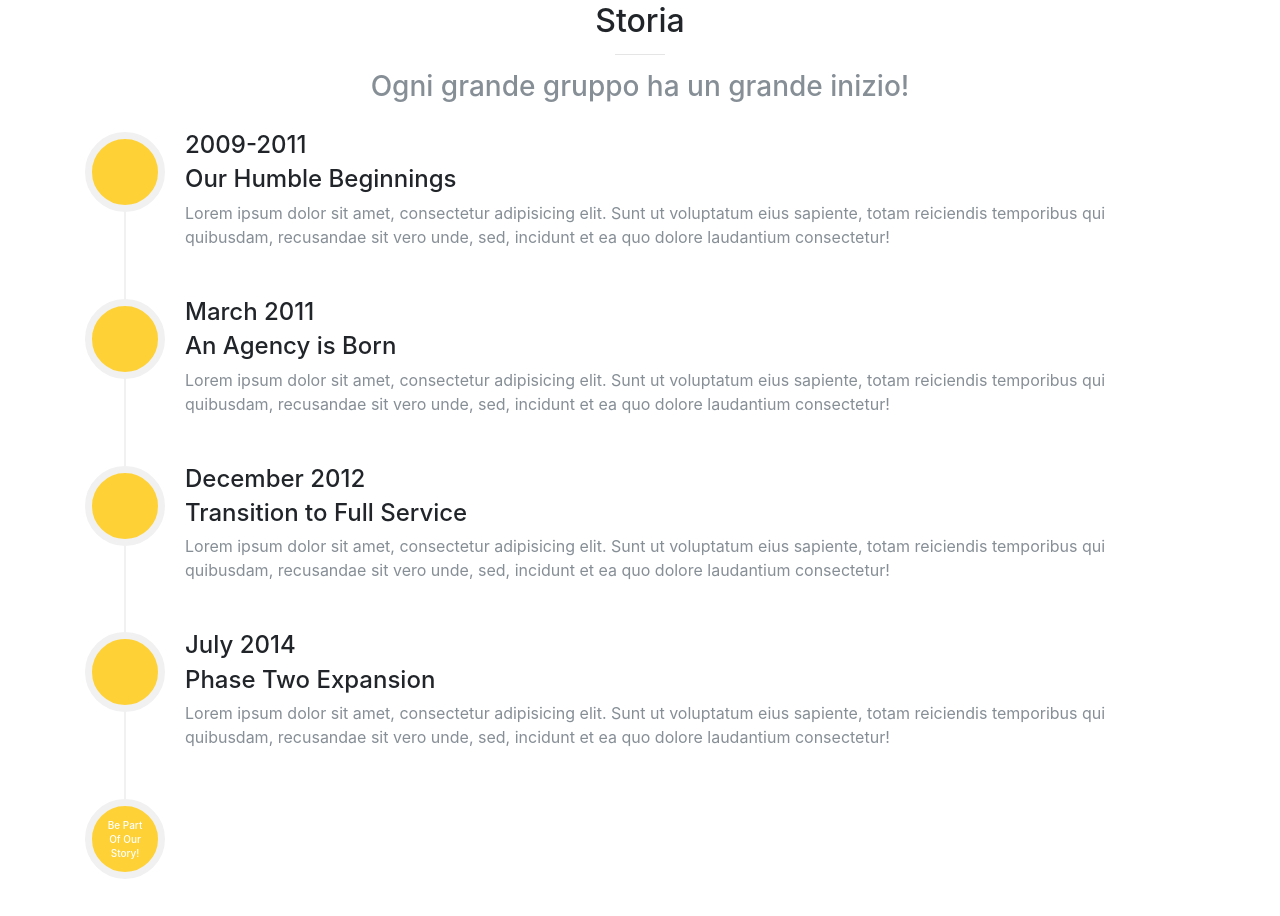
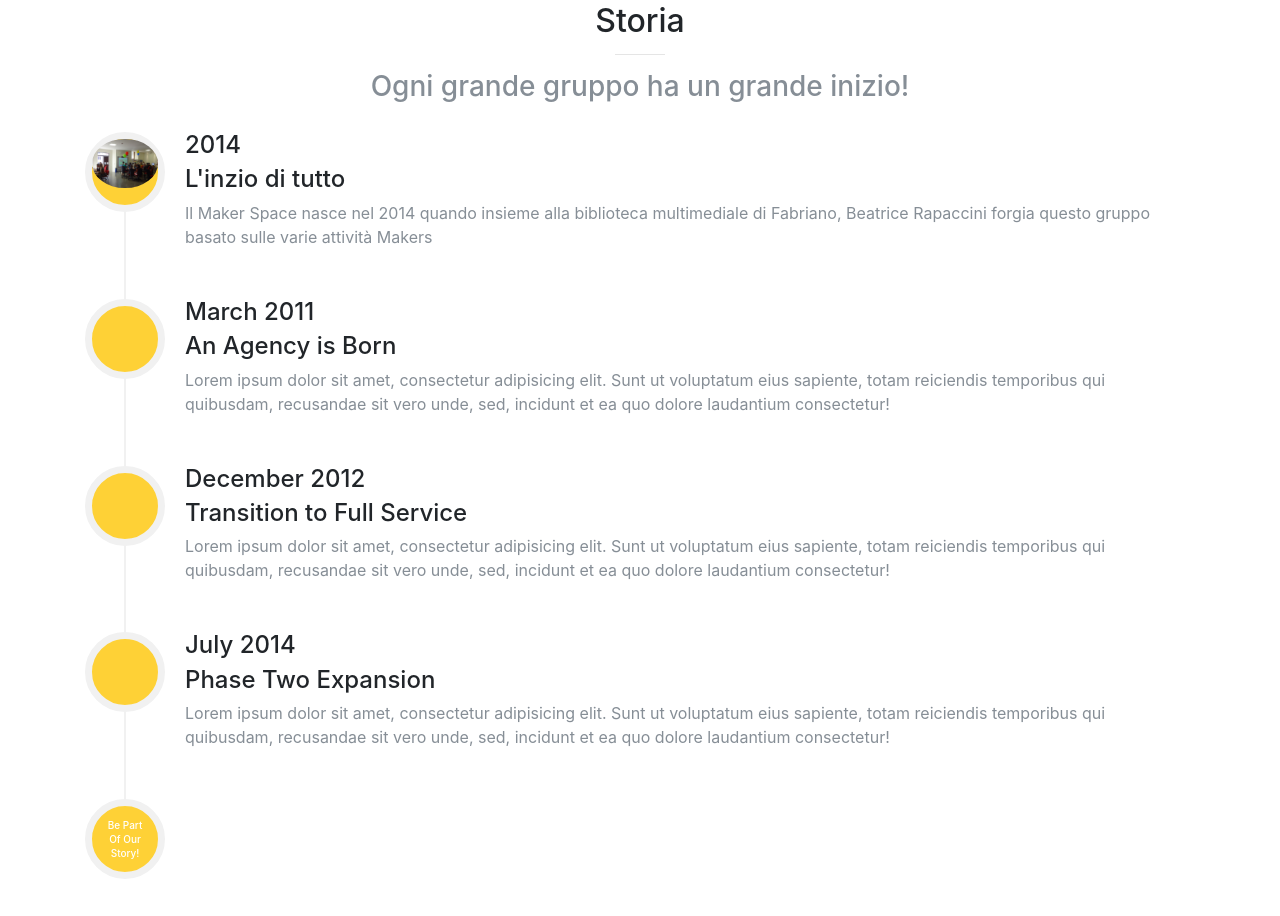
Before and after one commit to Azzeccagarbugli/UncinettoTypeD-Homepage, a website with bundled scripts: page index.html in a window 1280 px wide. Shown: the part 1997-2913 px from the top of the page. Built offline with nearby package versions, Linux system fonts and the light colour scheme; files whose address does not match are found by name.

Commit message:
[UPDATE] Iniziata correzione elementi nella Timeline

```diff
--- a/index.html
+++ b/index.html
@@ -148,15 +148,15 @@
             <ul class="timeline">
               <li>
                 <div class="timeline-image">
-                  <img class="rounded-circle img-fluid" src="img/about/1.jpg" alt="">
+                  <img class="rounded-circle img-fluid" src="img/timeline/1.jpg" alt="">
                 </div>
                 <div class="timeline-panel">
                   <div class="timeline-heading">
-                    <h4>2009-2011</h4>
-                    <h4 class="subheading">Our Humble Beginnings</h4>
+                    <h4>2014</h4>
+                    <h4 class="subheading">L'inzio di tutto</h4>
                   </div>
                   <div class="timeline-body">
-                    <p class="text-muted">Lorem ipsum dolor sit amet, consectetur adipisicing elit. Sunt ut voluptatum eius sapiente, totam reiciendis temporibus qui quibusdam, recusandae sit vero unde, sed, incidunt et ea quo dolore laudantium consectetur!</p>
+                    <p class="text-muted">Il Maker Space nasce nel 2014 quando insieme alla biblioteca multimediale di Fabriano, Beatrice Rapaccini forgia questo gruppo basato sulle varie attività Makers</p>
                   </div>
                 </div>
               </li>
@@ -563,18 +563,6 @@ Il progetto ha ricevuto il patrocinio dell’AIB – Associazione italiana bibli
           </div>
         </div>
         <div class="row">
-          <!-- <div class="col-lg-4 ml-auto text-center">
-            <i class="fa fa-facebook fa-3x sr-contact"></i>
-            <p>
-            <a href="https://it-it.facebook.com/pdpfsug/">Facebook</a>
-          </p>
-          </div>
-          <div class="col-lg-4 mr-auto text-center">
-            <i class="fa fa-envelope-o fa-3x sr-contact"></i>
-            <p>
-              <a href="mailto:social@pdp.linux.it">social@pdp.linux.it</a>
-            </p>
-          </div> -->
           <ul class="list-inline banner-social-buttons">
              <li class="list-inline-item">
                <a href="https://twitter.com/bibliofabriano" target="_blank" class="btn btn-default btn-lg">
```
Also changed, not shown: img/timeline/1.jpg (added).
